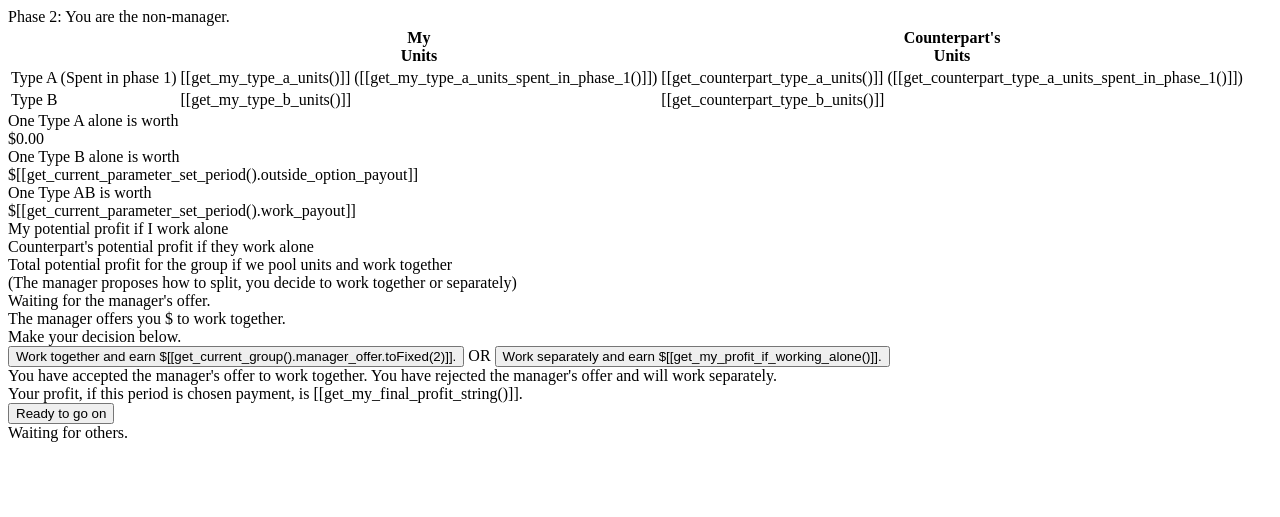
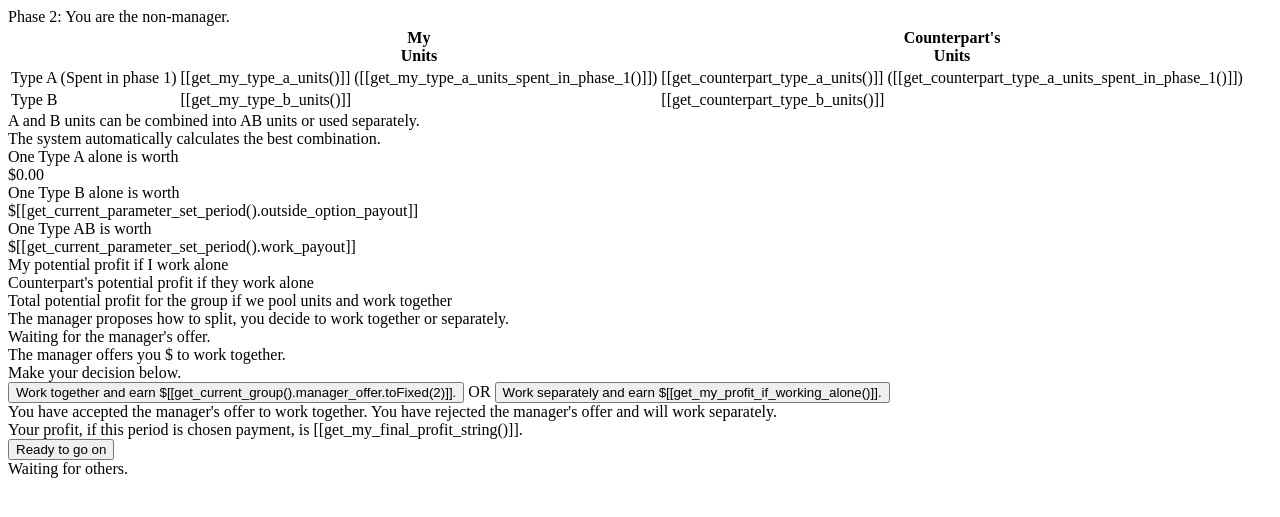
Before and after one commit to jeffreykirchner/manager_contest, a Django app: template main/templates/subject/subject_home/phase_2_worker/phase_2_worker_card.html in a window 1280 px wide. Shown: the top 517 px of the page. Run offline with Django 3.2, Linux system fonts and the light colour scheme; the template is opened without the code that fills it, so the values that code supplies are empty; parts of the project's set-up code (start-up, migrations or seed data) failed here and were passed over.

Commit message:
Refine unit combination descriptions and clarify role interactions in phase 1 and phase 2 cards

```diff
--- a/main/templates/subject/subject_home/phase_1/phase_1_card.html
+++ b/main/templates/subject/subject_home/phase_1/phase_1_card.html
@@ -56,7 +56,8 @@
 
         <div class="row justify-content-center mt-0 pt-0 fs-6" >
             <div class="col-auto text-center">
-                (A and B units can be combined into AB units or used separately. The system automatically calculates the best combination.)
+                A and B units can be combined into AB units or used separately.<br>
+                The system automatically calculates the best combination.
             </div>
         </div>
 
@@ -121,7 +122,7 @@
                 </div>
                 <div class="row justify-content-center" >
                      <div class="col-auto text-center fs-6">
-                        (The manager proposes how to split, the non-manager decides to work together or separately)
+                        The manager proposes how to split, the non-manager decides to work together or separately
                      </div>
                 </div>
             </div>
--- a/main/templates/subject/subject_home/phase_2_worker/phase_2_worker_card.html
+++ b/main/templates/subject/subject_home/phase_2_worker/phase_2_worker_card.html
@@ -51,6 +51,13 @@
                         </tr>
                     </tbody>
                 </table>
+            </div>
+        </div>
+
+        <div class="row justify-content-center mt-0 pt-0 fs-6" >
+            <div class="col-auto text-center">
+                A and B units can be combined into AB units or used separately.<br>
+                The system automatically calculates the best combination.
             </div>
         </div>
 
@@ -115,7 +122,7 @@
                 </div>
                 <div class="row justify-content-center" >
                      <div class="col-auto text-center fs-6">
-                        (The manager proposes how to split, you decide to work together or separately)
+                        The manager proposes how to split, you decide to work together or separately.
                      </div>
                 </div>
             </div>
```
Also changed, not shown: main/templates/subject/subject_home/phase_2_manager/phase_2_manager_card.html (+8 -1 lines).
